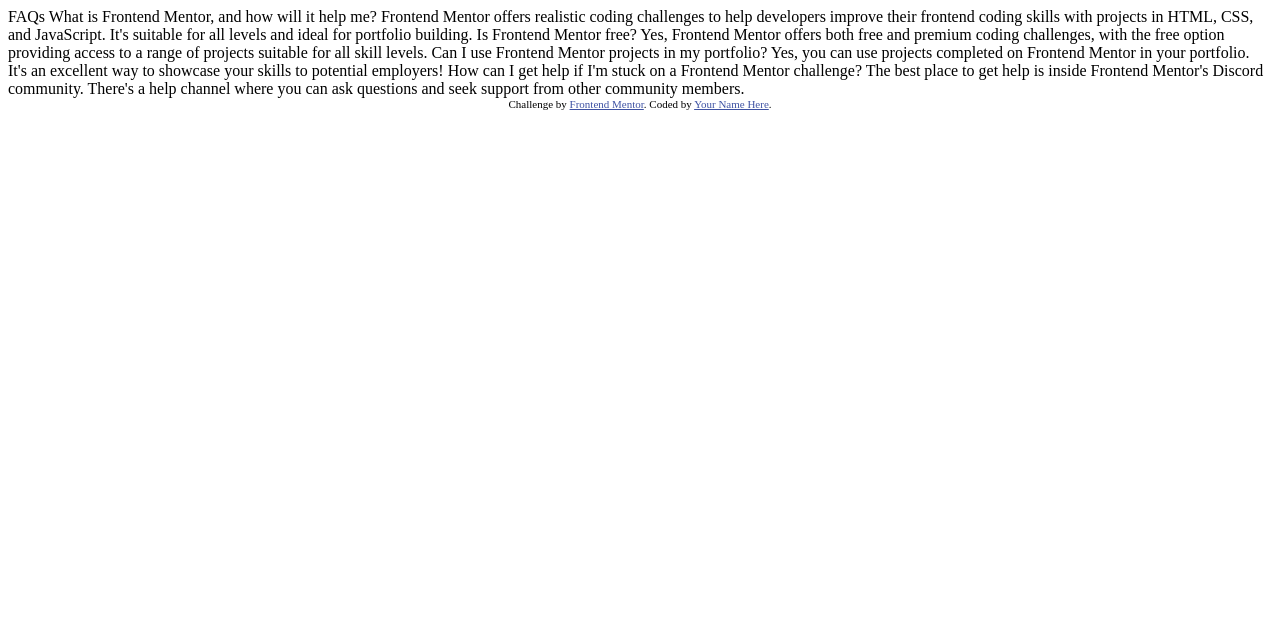
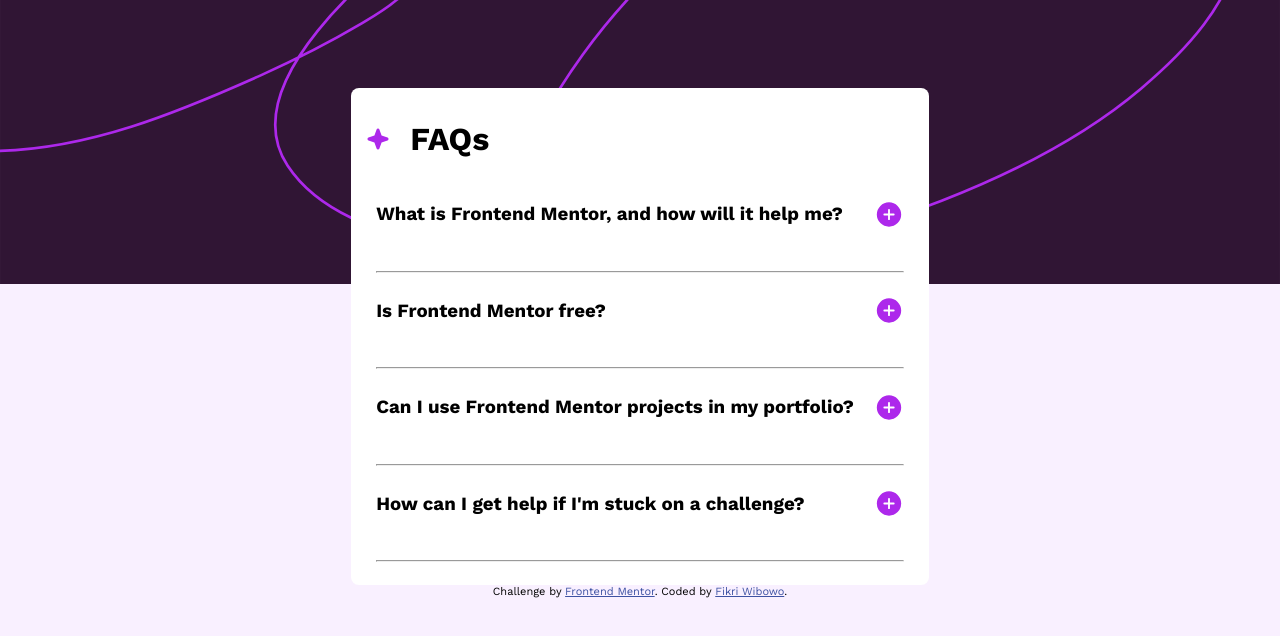
Before and after one commit to Fikriwib12/faq-accordion, a plain HTML site: page index.html in a window 1280 px wide. Drawn offline with Linux system fonts and the light colour scheme.

Commit message:
finish accordion

```diff
--- a/index.html
+++ b/index.html
@@ -1,48 +1,120 @@
 <!DOCTYPE html>
 <html lang="en">
   <head>
-  <meta charset="UTF-8">
-  <meta name="viewport" content="width=device-width, initial-scale=1.0"> <!-- displays site properly based on user's device -->
+    <meta charset="UTF-8" />
+    <meta name="viewport" content="width=device-width, initial-scale=1.0" />
+    <!-- displays site properly based on user's device -->
 
-  <link rel="icon" type="image/png" sizes="32x32" href="./assets/images/favicon-32x32.png">
+    <link
+      rel="icon"
+      type="image/png"
+      sizes="32x32"
+      href="./assets/images/favicon-32x32.png"
+    />
 
+    <link rel="stylesheet" href="style.css" />
     <title>Frontend Mentor | FAQ accordion</title>
-
-  <!-- Feel free to remove these styles or customise in your own stylesheet 👍 -->
-  <style>
-    .attribution { font-size: 11px; text-align: center; }
-    .attribution a { color: hsl(228, 45%, 44%); }
-  </style>
   </head>
   <body>
-
-  FAQs
-
+    <picture>
+      <source
+        media="(max-width: 600px)"
+        srcset="assets/images/background-pattern-mobile.svg"
+        class="hero-image"
+      />
+      <img
+        src="assets/images/background-pattern-desktop.svg"
+        alt=""
+        style="width: 100vw"
+      />
+    </picture>
+    <div class="card">
+      <div class="title">
+        <img src="assets/images/icon-star.svg" alt="" />
+        <h2>FAQs</h2>
+      </div>
+      <div class="question-answer">
+        <div class="container-question">
+          <h3 class="question">
             What is Frontend Mentor, and how will it help me?
-
-  Frontend Mentor offers realistic coding challenges to help developers improve their
-  frontend coding skills with projects in HTML, CSS, and JavaScript. It's suitable for
-  all levels and ideal for portfolio building.
-
-  Is Frontend Mentor free?
-
-  Yes, Frontend Mentor offers both free and premium coding challenges, with the free
-  option providing access to a range of projects suitable for all skill levels.
-
+          </h3>
+          <img
+            src="assets/images/icon-plus.svg"
+            alt=""
+            class="btn-show-answer"
+          />
+        </div>
+        <p class="answer">
+          Frontend Mentor offers realistic coding challenges to help developers
+          improve their frontend coding skills with projects in HTML, CSS, and
+          JavaScript. It's suitable for all levels and ideal for portfolio
+          building.
+        </p>
+        <hr />
+      </div>
+      <!-- question-answer 2 -->
+      <div class="question-answer">
+        <div class="container-question">
+          <h3 class="question">Is Frontend Mentor free?</h3>
+          <img
+            src="assets/images/icon-plus.svg"
+            alt=""
+            class="btn-show-answer"
+          />
+        </div>
+        <p class="answer">
+          Yes, Frontend Mentor offers both free and premium coding challenges,
+          with the free option providing access to a range of projects suitable
+          for all skill levels.
+        </p>
+        <hr />
+      </div>
+      <!-- question-answer 3 -->
+      <div class="question-answer">
+        <div class="container-question">
+          <h3 class="question">
             Can I use Frontend Mentor projects in my portfolio?
-
-  Yes, you can use projects completed on Frontend Mentor in your portfolio. It's an excellent
-  way to showcase your skills to potential employers!
-
-  How can I get help if I'm stuck on a Frontend Mentor challenge?
-
-  The best place to get help is inside Frontend Mentor's Discord community. There's a help
-  channel where you can ask questions and seek support from other community members.
-
+          </h3>
+          <img
+            src="assets/images/icon-plus.svg"
+            alt=""
+            class="btn-show-answer"
+          />
+        </div>
+        <p class="answer">
+          Yes, you can use projects completed on Frontend Mentor in your
+          portfolio. It's an excellent way to showcase your skills to potential
+          employers!
+        </p>
+        <hr />
+      </div>
+      <!-- question-answer 4 -->
+      <div class="question-answer">
+        <div class="container-question">
+          <h3 class="question">
+            How can I get help if I'm stuck on a challenge?
+          </h3>
+          <img
+            src="assets/images/icon-plus.svg"
+            alt=""
+            class="btn-show-answer"
+          />
+        </div>
+        <p class="answer">
+          The best place to get help is inside Frontend Mentor's Discord
+          community. There's a help channel where you can ask questions and seek
+          support from other community members.
+        </p>
+        <hr />
+      </div>
+    </div>
 
     <div class="attribution">
-    Challenge by <a href="https://www.frontendmentor.io?ref=challenge" target="_blank">Frontend Mentor</a>.
-    Coded by <a href="#">Your Name Here</a>.
+      Challenge by
+      <a href="https://www.frontendmentor.io?ref=challenge" target="_blank"
+        >Frontend Mentor</a
+      >. Coded by <a href="#">Fikri Wibowo</a>.
     </div>
+    <script src="script.js"></script>
   </body>
 </html>
--- /dev/null
+++ b/script.js
@@ -0,0 +1,24 @@
+const btnShowAnswers = document.querySelectorAll(".btn-show-answer");
+const answers = document.querySelectorAll(".answer");
+const question = document.querySelectorAll(".question");
+question.forEach((qst, index) => {
+  qst.onclick = function () {
+    answers[index].classList.toggle("show-answer");
+    if (answers[index].classList.contains("show-answer")) {
+      btn.src = "assets/images/icon-minus.svg";
+    } else {
+      btn.src = "assets/images/icon-plus.svg";
+    }
+  };
+});
+
+btnShowAnswers.forEach((btn, index) => {
+  btn.onclick = function () {
+    answers[index].classList.toggle("show-answer");
+    if (answers[index].classList.contains("show-answer")) {
+      btn.src = "assets/images/icon-minus.svg";
+    } else {
+      btn.src = "assets/images/icon-plus.svg";
+    }
+  };
+});
--- /dev/null
+++ b/style.css
@@ -0,0 +1,85 @@
+:root {
+  --white: hsl(0, 0%, 100%);
+  --light_pink: hsl(275, 100%, 97%);
+  --grayish-purple: hsl(292, 16%, 49%);
+  --dark_purple: hsl(292, 42%, 14%);
+}
+@font-face {
+  font-family: WorkSans;
+  src: url(assets/fonts/WorkSans-VariableFont_wght.ttf) format("truetype");
+}
+body {
+  margin: 0;
+  padding: 0 15px;
+  background-color: var(--light_pink);
+  font-family: "WorkSans", sans-serif;
+  display: flex;
+  justify-content: center;
+  align-items: center;
+  flex-direction: column;
+  overflow-x: hidden;
+}
+
+.card {
+  background-color: white;
+  width: fit-content;
+  padding: 15px;
+  border-radius: 8px;
+  box-sizing: border-box;
+  margin-top: -100px;
+}
+.card .title {
+  /* background-color: red; */
+  display: flex;
+  gap: 20px;
+  margin-top: -10px;
+}
+.title h2 {
+  font-size: 32px;
+}
+.title img {
+  width: 24px;
+}
+.question-answer {
+  padding: 0 10px;
+}
+.container-question {
+  /* background-color: red; */
+  display: flex;
+  justify-content: space-between;
+  align-items: center;
+  gap: 20px;
+}
+.answer {
+  color: var(--grayish-purple);
+  font-size: 0px;
+  transition: 200ms;
+  /* overflow: hidden; */
+}
+.show-answer {
+  font-size: 16px;
+}
+.attribution {
+  font-size: 11px;
+  text-align: center;
+}
+.attribution a {
+  color: hsl(228, 45%, 44%);
+}
+.hero-image {
+  width: 100vw;
+}
+
+@media only screen and (min-width: 1200px) {
+  body {
+    margin: 0;
+    padding: 0;
+  }
+  .card {
+    margin-top: -200px;
+  }
+  .answer {
+    display: inline-block;
+    max-width: 540px;
+  }
+}
```
Lines whose indentation alone changed are shown as unchanged.
